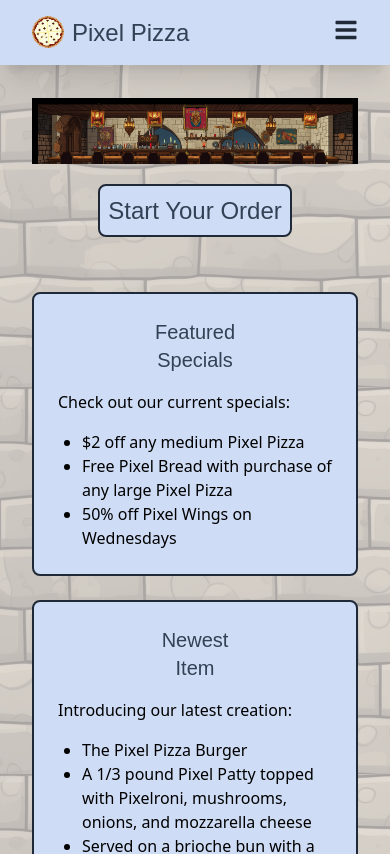
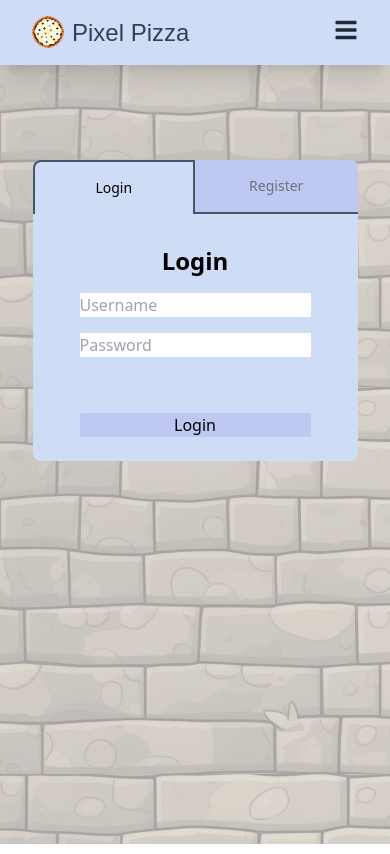
Before and after one commit to james-hanna/pixelpizza, a React (Create React App) app: page /login in a window 390 px wide. Shown: the top 854 px of the page. Built offline with nearby package versions, Linux system fonts and the light colour scheme; the HTML template or start-up script is replaced by a standard one; a web font is replaced by a local one.

Commit message:
added login registration and api

```diff
--- a/src/App.js
+++ b/src/App.js
@@ -1,7 +1,9 @@
 import React from "react";
+import { Routes, Route } from "react-router-dom";
+import wall from "./assets/icons/trimmed-stone-wall-t.png";
 import Navbar from "./components/Navbar";
 import Dashboard from "./components/Dashboard";
-import wall from "./assets/icons/trimmed-stone-wall-t.png";
+import Login from "./components/Login";
 
 function App() {
   return (
@@ -9,7 +11,10 @@ function App() {
       <div className="flex justify-center">
         <div className="flex flex-col min-h-screen max-w-[2448px]">
           <Navbar />
-          <Dashboard />
+          <Routes>
+            <Route path="/" element={<Dashboard />}></Route>
+            <Route path="/login" element={<Login />}></Route>
+          </Routes>
         </div>
       </div>
     </div>
--- /dev/null
+++ b/src/api.js
@@ -0,0 +1,49 @@
+const API_BASE_URL = "http://localhost:5432/PixelPizzaDB";
+
+// Function to handle the register API call
+export const registerUser = async (userData) => {
+  try {
+    const response = await fetch(`${API_BASE_URL}/register`, {
+      method: "POST",
+      headers: {
+        "Content-Type": "application/json",
+      },
+      body: JSON.stringify(userData),
+    });
+
+    if (!response.ok) {
+      const errorData = await response.json();
+      throw new Error(errorData.error);
+    }
+
+    const data = await response.json();
+    return data;
+  } catch (error) {
+    console.error("Error registering user:", error);
+    throw error;
+  }
+};
+
+// Function to handle the login API call
+export const loginUser = async (credentials) => {
+  try {
+    const response = await fetch(`${API_BASE_URL}/login`, {
+      method: "POST",
+      headers: {
+        "Content-Type": "application/json",
+      },
+      body: JSON.stringify(credentials),
+    });
+
+    if (!response.ok) {
+      const errorData = await response.json();
+      throw new Error(errorData.error);
+    }
+
+    const data = await response.json();
+    return data;
+  } catch (error) {
+    console.error("Error logging in:", error);
+    throw error;
+  }
+};
--- a/src/components/Dashboard.js
+++ b/src/components/Dashboard.js
@@ -8,29 +8,29 @@ const Dashboard = () => {
   };
 
   return (
-    <div className="sm:pt-[25%] p-8 md:pt-[10%] xl:pt-[6%] 2xl:pt-[4%]">
-      <div className="banner overflow-hidden">
+    <div className="sm:pt-[20%] p-8 md:pt-[8%] xl:pt-[6%] 2xl:pt-[4%]">
+      <div className="banner overflow-hidden sm:pt-[25px] sm:pb-[20px]">
         <img src={PPPW} alt="nothing" />
       </div>
       <div className="">
         <div className="flex justify-center items-center py-[20px]">
           <button
-            className="text-2xl bg-greyblue rounded-lg outline-none p-2 hover:shadow-lg border-2 border-gray-800 hover:border-blue-600 "
+            className="relative text-2xl rounded-lg outline-none p-2 border-2 border-gray-800 hover:border-blue-800 bg-greyblue hover:bg-gradient-to-b from-greyblue to-greyblue2 transition-colors duration-300 ease-in-out"
             onClick={handleOrderClick}
           >
             <span className="font-pixel">
-              {HoverEffectColor("hover:text-orange-800", "Start Your Order")}
+              {HoverEffectColor("hover:text-blue-700", "Start Your Order")}
             </span>
           </button>
         </div>
         <div className="grid grid-cols-1 md:grid-cols-2 lg:grid-cols-3 gap-6 mt-[35px]">
-          <div className="bg-greyblue p-6 rounded-lg outline-none hover:shadow-lg border-2 border-gray-800 hover:border-blue-600">
+          <div className="p-6 rounded-lg outline-none hover:shadow-lg border-2 border-gray-800 hover:border-blue-800 bg-greyblue hover:bg-gradient-to-b from-greyblue to-greyblue2 transition-colors duration-300 ease-in-out">
             <div className=" font-pixel flex flex-col justify-center items-center">
               <h2 className="text-xl">
-                {HoverEffectColor("hover:text-blue-600", "Featured")}
+                {HoverEffectColor("hover:text-blue-700", "Featured")}
               </h2>
               <h2 className="text-xl mb-4">
-                {HoverEffectColor("hover:text-blue-600", "Specials")}
+                {HoverEffectColor("hover:text-blue-700", "Specials")}
               </h2>
             </div>
             <p>Check out our current specials:</p>
@@ -40,13 +40,13 @@ const Dashboard = () => {
               <li>50% off Pixel Wings on Wednesdays</li>
             </ul>
           </div>
-          <div className="bg-greyblue p-6 rounded-lg outline-none hover:shadow-lg border-2 border-gray-800 hover:border-blue-600">
+          <div className="p-6 rounded-lg outline-none hover:shadow-lg border-2 border-gray-800 hover:border-blue-800 bg-greyblue hover:bg-gradient-to-b from-greyblue to-greyblue2 transition-colors duration-300 ease-in-out">
             <div className=" font-pixel flex flex-col justify-center items-center">
               <h2 className="text-xl">
-                {HoverEffectColor("hover:text-blue-600", "Newest")}
+                {HoverEffectColor("hover:text-blue-700", "Newest")}
               </h2>
               <h2 className="text-xl mb-4">
-                {HoverEffectColor("hover:text-blue-600", "Item")}
+                {HoverEffectColor("hover:text-blue-700", "Item")}
               </h2>
             </div>
             <p>Introducing our latest creation:</p>
@@ -59,13 +59,15 @@ const Dashboard = () => {
               <li>Served on a brioche bun with a side of Pixel Fries</li>
             </ul>
           </div>
-          <div className="bg-greyblue p-6 rounded-lg outline-none hover:shadow-lg border-2 border-gray-800 hover:border-blue-600">
+          <div className="p-6 rounded-lg outline-none hover:shadow-lg border-2 border-gray-800 hover:border-blue-800 bg-greyblue hover:bg-gradient-to-b from-greyblue to-greyblue2 transition-colors duration-300 ease-in-out">
             <div className=" font-pixel flex flex-col justify-center items-center">
               <h2 className="text-xl">
-                {HoverEffectColor("hover:text-blue-600", "Customer")}
+                {HoverEffectColor("hover:text-blue-700", "Cust")}
+                <span className="text-slate-700 hover:text-orange-800">o</span>
+                {HoverEffectColor("hover:text-blue-700", "mer")}
               </h2>
               <h2 className="text-xl mb-4">
-                {HoverEffectColor("hover:text-blue-600", "Reviews")}
+                {HoverEffectColor("hover:text-blue-700", "Reviews")}
               </h2>
             </div>
             <p>See what our customers are saying:</p>
--- /dev/null
+++ b/src/components/Login.js
@@ -0,0 +1,139 @@
+import React, { useState } from "react";
+
+const LoginRegistrationForm = () => {
+  const [activeTab, setActiveTab] = useState("login");
+  const [registerData, setRegisterData] = useState({
+    username: "",
+    email: "",
+    password: "",
+  });
+
+  const [loginData, setLoginData] = useState({
+    username: "",
+    password: "",
+  });
+
+  const handleTabClick = (tab) => {
+    setActiveTab(tab);
+  };
+
+  const handleRegisterSubmit = async (e) => {
+    e.preventDefault();
+
+    //registration logic here
+  };
+
+  const handleLoginSubmit = async (e) => {
+    e.preventDefault();
+
+    //login logic here
+  };
+
+  const handleRegisterInputChange = (e) => {
+    const { name, value } = e.target;
+    setRegisterData((prevState) => ({ ...prevState, [name]: value }));
+  };
+
+  const handleLoginInputChange = (e) => {
+    const { name, value } = e.target;
+    setLoginData((prevState) => ({ ...prevState, [name]: value }));
+  };
+
+  return (
+    <div className="xsm:w-[300px] sm:w-[325px] md:w-[450px] mx-auto mt-40 bg-greyblue rounded-lg">
+      <div className="">
+        <nav className="-mb-px flex">
+          <button
+            className={`w-1/2 py-4 px-6 font-medium text-sm lg:text-lg xl:text-2xl 2xl:text-4xl rounded-tl-lg focus:outline-none ${
+              activeTab === "login"
+                ? " border-2 border-b-0 border-slate-600"
+                : "text-gray-500 hover:text-gray-700 border-b-2 border-slate-600 bg-greyblue3"
+            }`}
+            onClick={() => handleTabClick("login")}
+          >
+            Login
+          </button>
+          <button
+            className={`w-1/2 py-4 px-6 font-medium text-sm lg:text-lg xl:text-2xl 2xl:text-4xl rounded-tr-lg focus:outline-none ${
+              activeTab === "register"
+                ? " border-2 border-b-0 border-slate-600"
+                : "text-gray-500 hover:text-gray-700 border-b-2 border-slate-600 bg-greyblue3"
+            }`}
+            onClick={() => handleTabClick("register")}
+          >
+            Register
+          </button>
+        </nav>
+      </div>
+      <div className="pt-8">
+        {activeTab === "login" ? (
+          <div className="container flex flex-col items-center">
+            <h2 className="text-2xl font-bold mb-4">Login</h2>
+            <form className="mb-6 flex flex-col" onSubmit={handleLoginSubmit}>
+              <input
+                className="input mb-4"
+                type="text"
+                name="username"
+                placeholder="Username"
+                value={loginData.username}
+                onChange={handleLoginInputChange}
+              />
+              <input
+                className="input mb-4"
+                type="password"
+                name="password"
+                placeholder="Password"
+                value={loginData.password}
+                onChange={handleLoginInputChange}
+              />
+              <button
+                className="btn bg-greyblue3 rounded-sm mt-[40px]"
+                type="submit"
+              >
+                Login
+              </button>
+            </form>
+          </div>
+        ) : (
+          <div className="container flex flex-col items-center">
+            <h2 className="text-2xl font-bold mb-4">Registration</h2>
+            <form
+              className="mb-6 flex flex-col"
+              onSubmit={handleRegisterSubmit}
+            >
+              <input
+                className="input mb-4"
+                type="text"
+                name="username"
+                placeholder="Username"
+                value={registerData.username}
+                onChange={handleRegisterInputChange}
+              />
+              <input
+                className="input mb-4"
+                type="email"
+                name="email"
+                placeholder="Email"
+                value={registerData.email}
+                onChange={handleRegisterInputChange}
+              />
+              <input
+                className="input mb-4"
+                type="password"
+                name="password"
+                placeholder="Password"
+                value={registerData.password}
+                onChange={handleRegisterInputChange}
+              />
+              <button className="btn bg-greyblue3 rounded-sm" type="submit">
+                Register
+              </button>
+            </form>
+          </div>
+        )}
+      </div>
+    </div>
+  );
+};
+
+export default LoginRegistrationForm;
--- a/tailwind.config.js
+++ b/tailwind.config.js
@@ -5,6 +5,8 @@ module.exports = {
     extend: {
       colors: {
         greyblue: "#cedcf5",
+        greyblue2: "rgb(175 210 240)",
+        greyblue3: "rgb(190 200 240)",
       },
       screens: {
         xsm: "320px",
```
Also changed, not shown: src/components/Navbar.js (+18 -33 lines).
